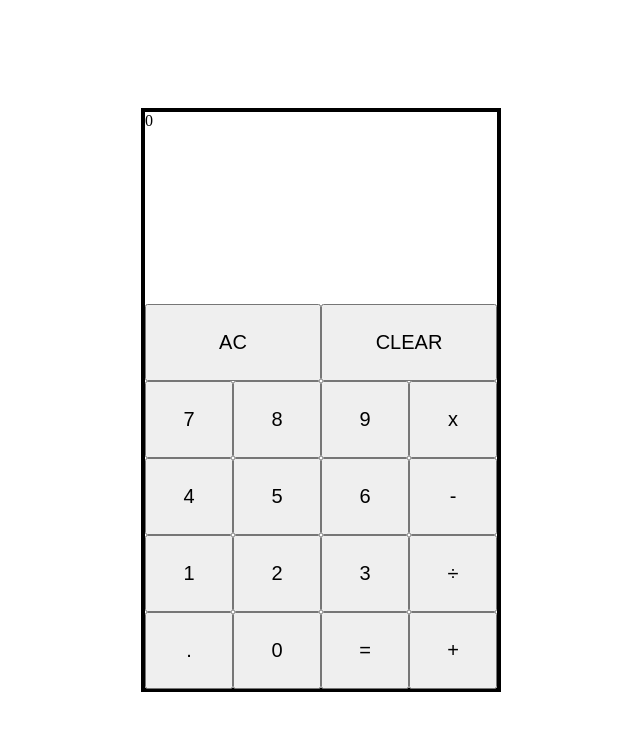
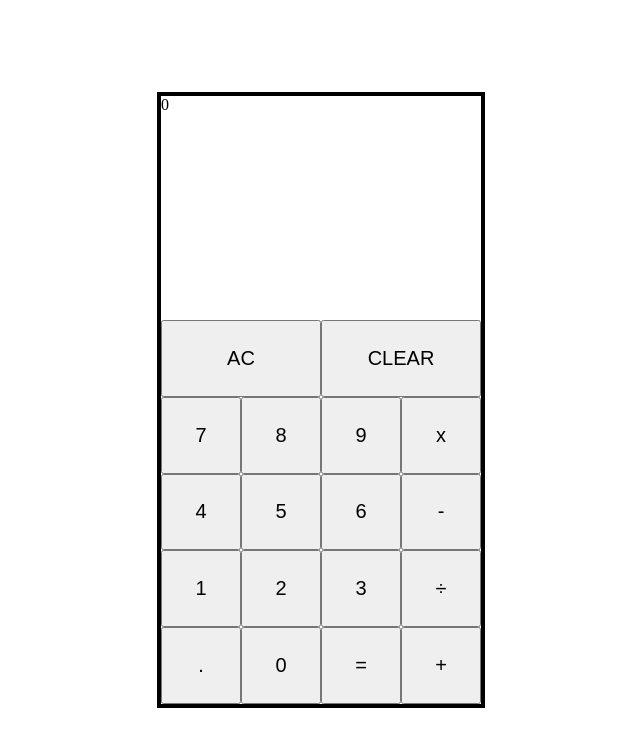
Before and after one commit to AshRossel/calculator, a plain HTML site: page index.html in a window 1280 px wide. Shown: the whole page, without its empty margins (319-959 px from the left). Drawn offline with Linux system fonts and the light colour scheme.

Commit message:
Increase calculator height

```diff
--- a/styles.css
+++ b/styles.css
@@ -11,17 +11,17 @@ body {
 }
 
 .calculator {
-    height: 576px;
-    width: 352px;
+    height: 608px;
+    width: 320px;
     border: black solid 4px;
 }
 
 .display {
-    height: 192px;
+    height: 224px;
 }
 
 .buttons {
-    height: 385px;
+    height: 384px;
     display: flex;
     flex-direction: column;
 }
```
